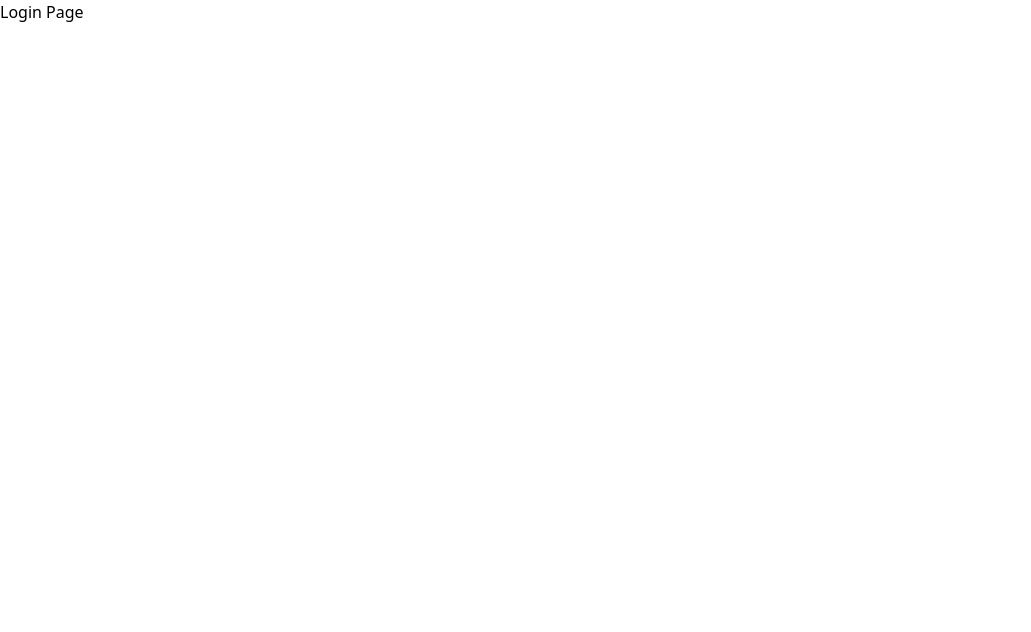
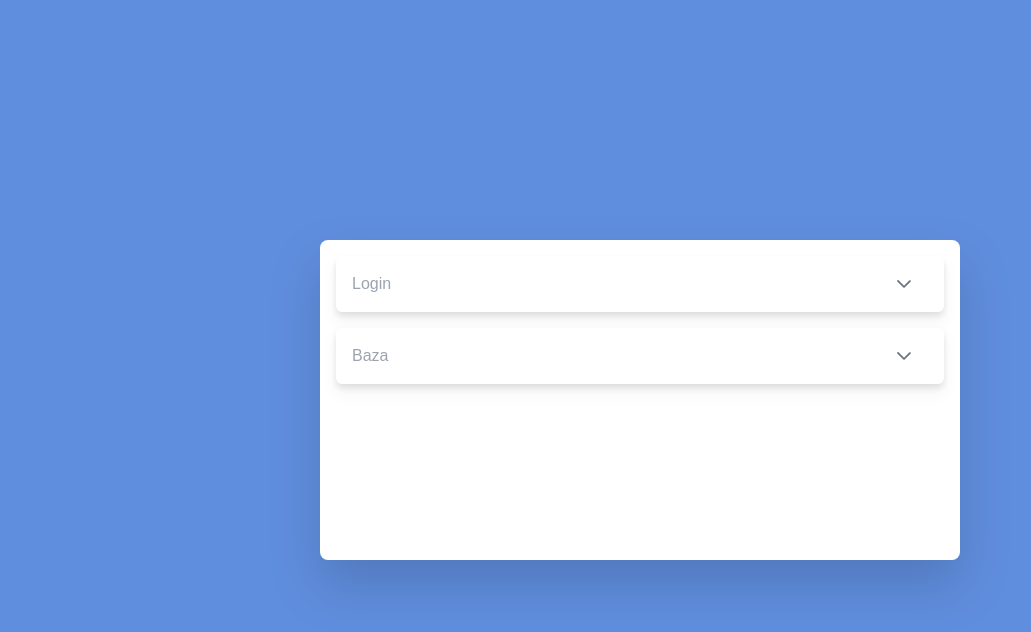
Before and after one commit to Destray32/ecpp-projekt, a React (Create React App) app: page /login in a window 1280 px wide. Shown: the top 632 px of the page, without its empty margins (0-1031 px from the left). Built offline with nearby package versions, Linux system fonts and the light colour scheme; a web font is replaced by a local one.

Commit message:
przeniesienie buttonow lewego menu do komponentu, strona logowania, paczka primereact do komponentow

```diff
--- a/package.json
+++ b/package.json
@@ -7,6 +7,7 @@
     "@testing-library/react": "^13.4.0",
     "@testing-library/user-event": "^13.5.0",
     "moment": "^2.30.1",
+    "primereact": "^10.8.2",
     "react": "^18.3.1",
     "react-dom": "^18.3.1",
     "react-scripts": "5.0.1",
--- /dev/null
+++ b/src/Components/ButtonLeweMenu.js
@@ -0,0 +1,8 @@
+import React from 'react';
+
+export default function ButtonLewy ({nazwa}){
+
+    return(
+        <div class="bg-blue-300 p-2 rounded cursor-pointer hover:bg-blue-200 transition duration-300">{nazwa}</div>
+    )
+}
--- a/src/pages/Home.js
+++ b/src/pages/Home.js
@@ -2,6 +2,7 @@ import React, { useState, useEffect } from 'react';
 import moment from 'moment';
 
 import GorneMenu from '../Components/GorneMenu';
+import ButtonLewy from '../Components/ButtonLeweMenu';
 
 export default function HomePage() {
     const [data, setData] = useState([]);
@@ -28,10 +29,10 @@ export default function HomePage() {
                 <nav class="bg-primary p-4">
                     <div class="bg-white w-full h-[0.5px] my-4"></div>
                     <div class="space-y-2">
-                        <div class="bg-blue-300 p-2 rounded cursor-pointer hover:bg-blue-200 transition">Pracownik</div>
-                        <div class="bg-blue-300 p-2 rounded cursor-pointer hover:bg-blue-200 transition">Podział</div>
-                        <div class="bg-blue-300 p-2 rounded cursor-pointer hover:bg-blue-200 transition">Logowanie</div>
-                        <div class="bg-blue-300 p-2 rounded cursor-pointer hover:bg-blue-200 transition">Wyloguj</div>
+                        <ButtonLewy nazwa='Pracownik' />
+                        <ButtonLewy nazwa='Podział' />
+                        <ButtonLewy nazwa='Logowanie' />
+                        <ButtonLewy nazwa='Wyloguj' />
                     </div>
                 </nav>
                 <main class=""> {/* to jest główna treść, ten biały box na stronie */}
--- a/src/pages/Login.js
+++ b/src/pages/Login.js
@@ -1,9 +1,42 @@
-import React from 'react';
+import React, { useEffect, useState } from 'react';
+import { Dropdown } from 'primereact/dropdown';
+import { Password } from 'primereact/password';
+
+import "primereact/resources/themes/lara-light-cyan/theme.css";
 
 export default function LoginPage() {
+
+    // listy z których wybierać mozna w dropdownach
+    const [avaibleLogins, setAvailableLogins] = useState(['test', 'test2']);
+    const [avaibleDbs, setAvailableDbs] = useState(['baza1', 'baza2']);
+
+    // stany przechowywuajce login, haslo, baze danych
+    const [login, setLogin] = useState('');
+    const [db, setDb] = useState('');
+    const [password, setPassword] = useState('');
+
+    useEffect(() => {
+        console.log(login, db, password);
+    }, [login, db, password]);
+
     return (
-        <div>
-            <h1 className=' text-black'>Login Page</h1>
-        </div>
+        <body className='bg-primary min-h-screen flex items-center justify-center'>
+            <div className='bg-white w-1/2 h-[20rem] rounded-lg drop-shadow-2xl'>
+                <form className='p-4 space-y-4 h-full'>
+                    <div className='card flex flex-col drop-shadow-lg'>
+                        <Dropdown value={login} onChange={(e) => setLogin(e.value)} options={avaibleLogins} optionLabel="name"
+                            editable placeholder="Login" autoComplete='off' className="w-full md:w-14rem p-4" />
+                    </div>
+                    <div className='card flex flex-col drop-shadow-lg'>
+                        <Dropdown value={db} onChange={(e) => setDb(e.value)} options={avaibleDbs} optionLabel="name"
+                            editable placeholder="Baza" autoComplete='off' className="w-full md:w-14rem p-4" />
+                    </div>
+                    {/* <div className="card flex-col drop-shadow-lg">
+                        <Password value={password} onChange={(e) => setPassword(e.target.value)} autoComplete='off'
+                            inputClassName='w-[65rem]' feedback={false} />
+                    </div> */}
+                </form>
+            </div>
+        </body>
     )
 }
```
Also changed, not shown: 1 other file (tests, documents, lock files or other folders).
